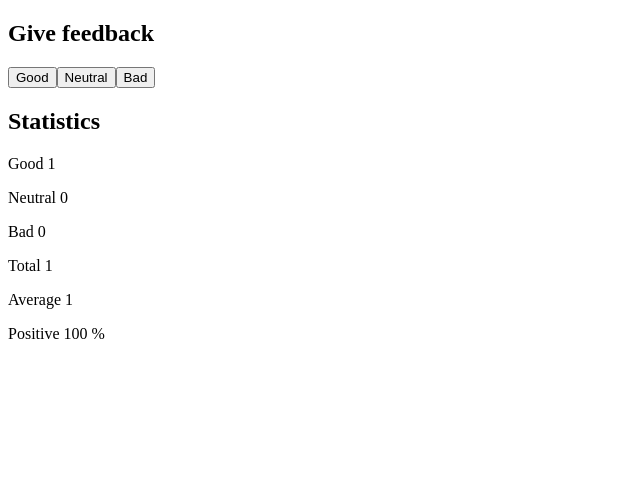
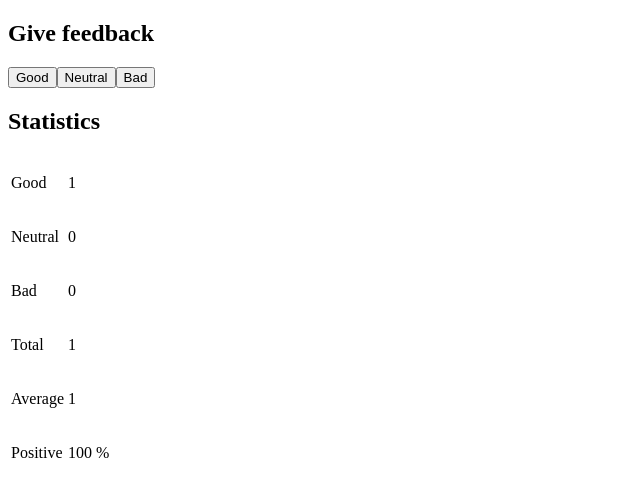
Before and after one commit to JerryUusis/full_stack_open, a React (Vite) app in the folder part1/unicafe/: page / in a window 1280 px wide. Both pictures are taken after a click on the button "Good". Shown: the top 496 px of the page, without its empty margins (0-640 px from the left). Built offline with nearby package versions, Linux system fonts and the light colour scheme.

Commit message:
Complete 1.9 & 1.10

```diff
--- a/part1/unicafe/src/App.jsx
+++ b/part1/unicafe/src/App.jsx
@@ -3,26 +3,35 @@ import Heading from './Title'
 import Button from './Button'
 
 
-const StatisticsLine = ({reviewType, review}) => {
+const StatisticsLine = ({ reviewType, review }) => {
   return (
-      <>
-          <p>{reviewType} {review}</p>
-      </>
+    <tr>
+      <td>
+        <p>{reviewType}</p>
+      </td>
+      <td>
+        <p>{review}</p>
+      </td>
+    </tr>
   )
 }
 
-const Statistics = ({good, neutral, bad, total, calculateAverage, positivePercentage}) => {
-  if(total === 0) {
+const Statistics = ({ good, neutral, bad, total, calculateAverage, positivePercentage }) => {
+  if (total === 0) {
     return <p>No feedback given</p>
   }
   return (
     <div>
-      <StatisticsLine reviewType = "Good" review = {good} />
-      <StatisticsLine reviewType = "Neutral" review = {neutral} />
-      <StatisticsLine reviewType = "Bad" review = {bad} />
-      <StatisticsLine reviewType = "Total" review = {total} />
-      <StatisticsLine reviewType = "Average" review = {calculateAverage()} />
-      <StatisticsLine reviewType = "Positive" review = {positivePercentage()} />
+      <table>
+        <tbody>
+          <StatisticsLine reviewType="Good" review={good} />
+          <StatisticsLine reviewType="Neutral" review={neutral} />
+          <StatisticsLine reviewType="Bad" review={bad} />
+          <StatisticsLine reviewType="Total" review={total} />
+          <StatisticsLine reviewType="Average" review={calculateAverage()} />
+          <StatisticsLine reviewType="Positive" review={positivePercentage()} />
+        </tbody>
+      </table>
     </div>
   )
 
@@ -37,10 +46,10 @@ const [feedback, setFeedback] = useState({
   })
 
   const handleFeedbackClick = (type) => {
-  setFeedback({ ...feedback, [type]: feedback[type] + 1})
+    setFeedback({ ...feedback, [type]: feedback[type] + 1 })
   }
 
-const {good, neutral, bad} = feedback;
+  const { good, neutral, bad } = feedback;
   const total = good + neutral + bad;
 
   const calculateAverage = () => {
@@ -53,13 +62,13 @@ const positivePercentage = () => {
 
   return (
     <>
-      <Heading text ="Give feedback"/>
+      <Heading text="Give feedback" />
       <div>
-        <Button text="Good" onClick={() => handleFeedbackClick('good')}/>
-        <Button text="Neutral" onClick={() => handleFeedbackClick('neutral')}/>
-        <Button text="Bad" onClick={() => handleFeedbackClick('bad')}/>
+        <Button text="Good" onClick={() => handleFeedbackClick('good')} />
+        <Button text="Neutral" onClick={() => handleFeedbackClick('neutral')} />
+        <Button text="Bad" onClick={() => handleFeedbackClick('bad')} />
       </div>
-      <Heading text ="Statistics"/>
+      <Heading text="Statistics" />
       <Statistics
         good={good}
         neutral={neutral}
```
Lines whose indentation alone changed are shown as unchanged.
